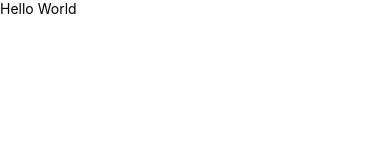
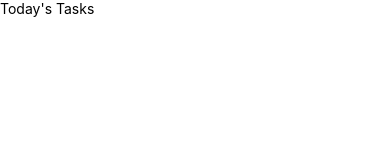
Before and after one commit to Mount-Blanc/to-do-list-v-reactnative, a React Native app in the folder todoList/: screen / in a window 390 px wide. Shown: the top 160 px of the page. Built offline with nearby package versions, Linux system fonts and the light colour scheme.

Commit message:
added some containers

```diff
--- a/todoList/App.js
+++ b/todoList/App.js
@@ -4,8 +4,17 @@
 export default function App() {
   return (
     <View style={styles.container}>
-      <Text>Hello World</Text>
-      <StatusBar style="auto" />
+
+    <View style={styles.tasksWrapper}>
+      <Text style={styles.sectionTitle}>Today's Tasks</Text>
+
+      <View style={styles.items}>
+
+      </View>
+
+    </View>
+
+
     </View>
   );
 }
```
